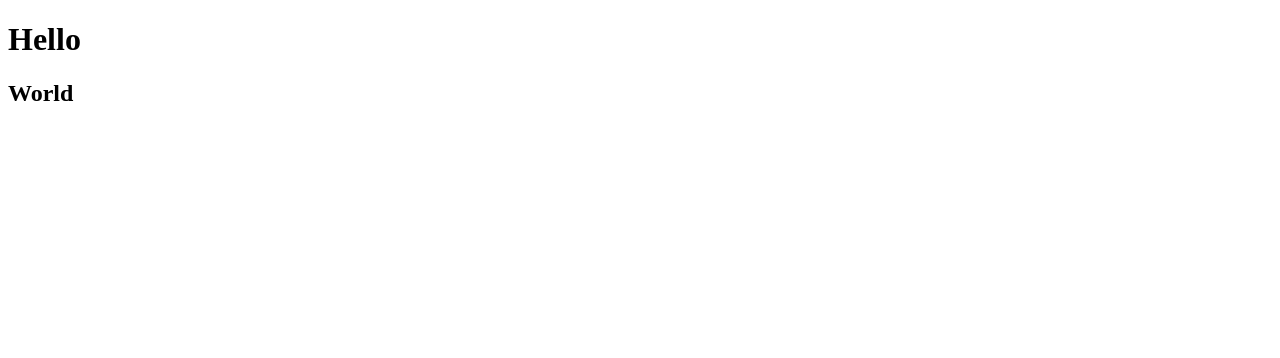
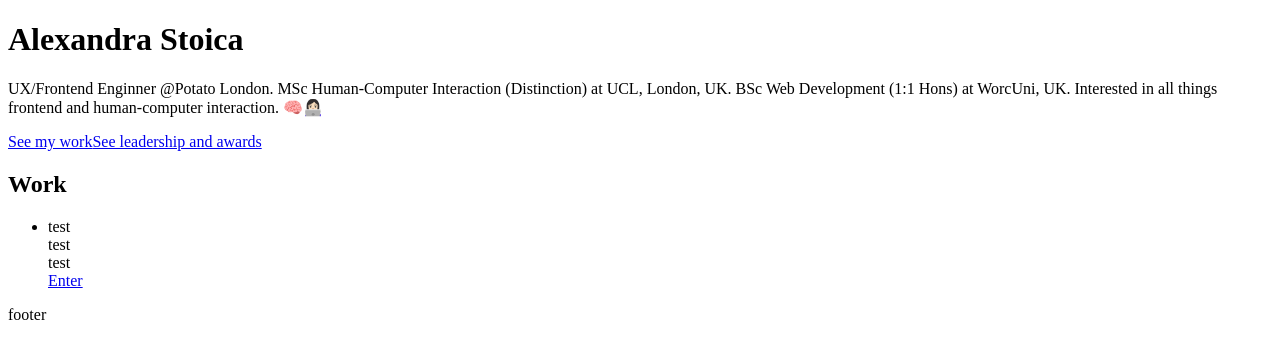
Before and after one commit to alexandrastoica/adopt-me-react, a React (Vite) app: page / in a window 1280 px wide. Shown: the top 358 px of the page. Built offline with nearby package versions, Linux system fonts and the light colour scheme.

Commit message:
Add main parent components to App.js

```diff
--- a/src/App.js
+++ b/src/App.js
@@ -1,13 +1,17 @@
 import React from "react";
 import { render } from "react-dom";
+
+import Footer from "./components/Footer";
+import Main from "./components/Main";
+
 
 const App = () => {
   return (
     <div>
-      <h1>Hello</h1>
-      <h2>World</h2>
+      <Main />
+      <Footer />
     </div>
   );
 };
 
-render(React.createElement(App), document.getElementById("root"));
+render(<App />, document.getElementById("root"));
```
